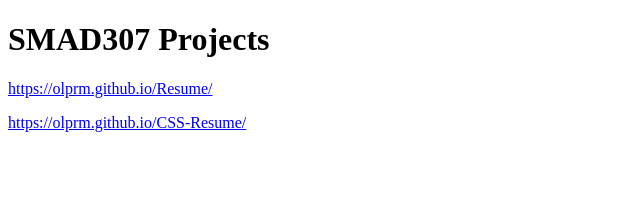
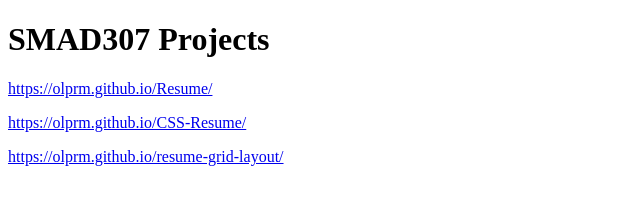
Before and after one commit to OLPRM/OLPRM.github.io, a plain HTML site: page index.html in a window 1280 px wide. Shown: the whole page, without its empty margins (0-640 px from the left). Drawn offline with Linux system fonts and the light colour scheme.

Commit message:
added resume grid

```diff
--- a/index.html
+++ b/index.html
@@ -8,5 +8,6 @@
 		<h1>SMAD307 Projects</h1>
 		<p><a href="https://olprm.github.io/Resume/" target="_blank"> https://olprm.github.io/Resume/</a></p>
 		<p><a href="https://olprm.github.io/CSS-Resume/" target="_blank"> https://olprm.github.io/CSS-Resume/</a></p>
+		<p><a href="https://olprm.github.io/resume-grid-layout/" target="_ blank"> https://olprm.github.io/resume-grid-layout/</a></p>
 
 </html>
```
